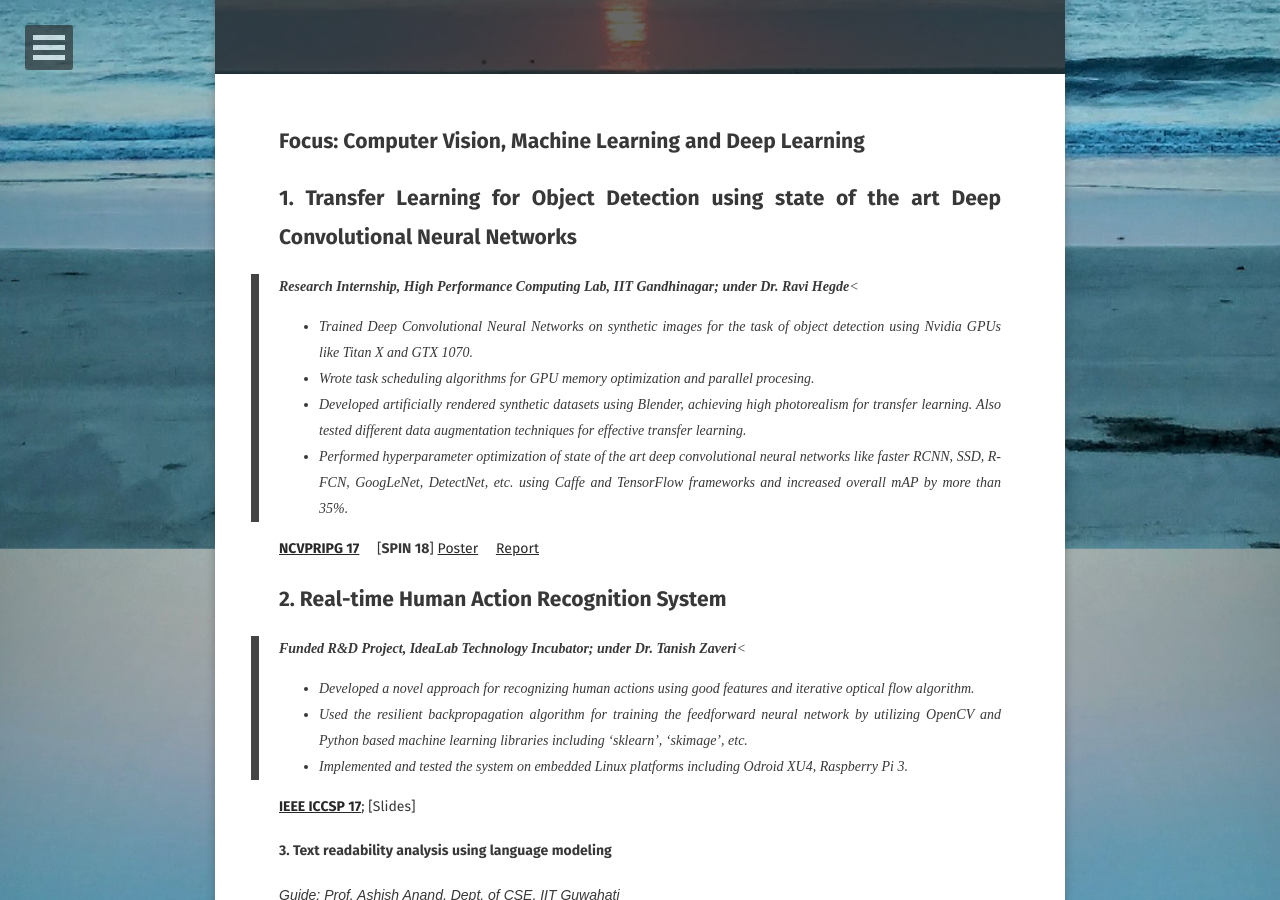
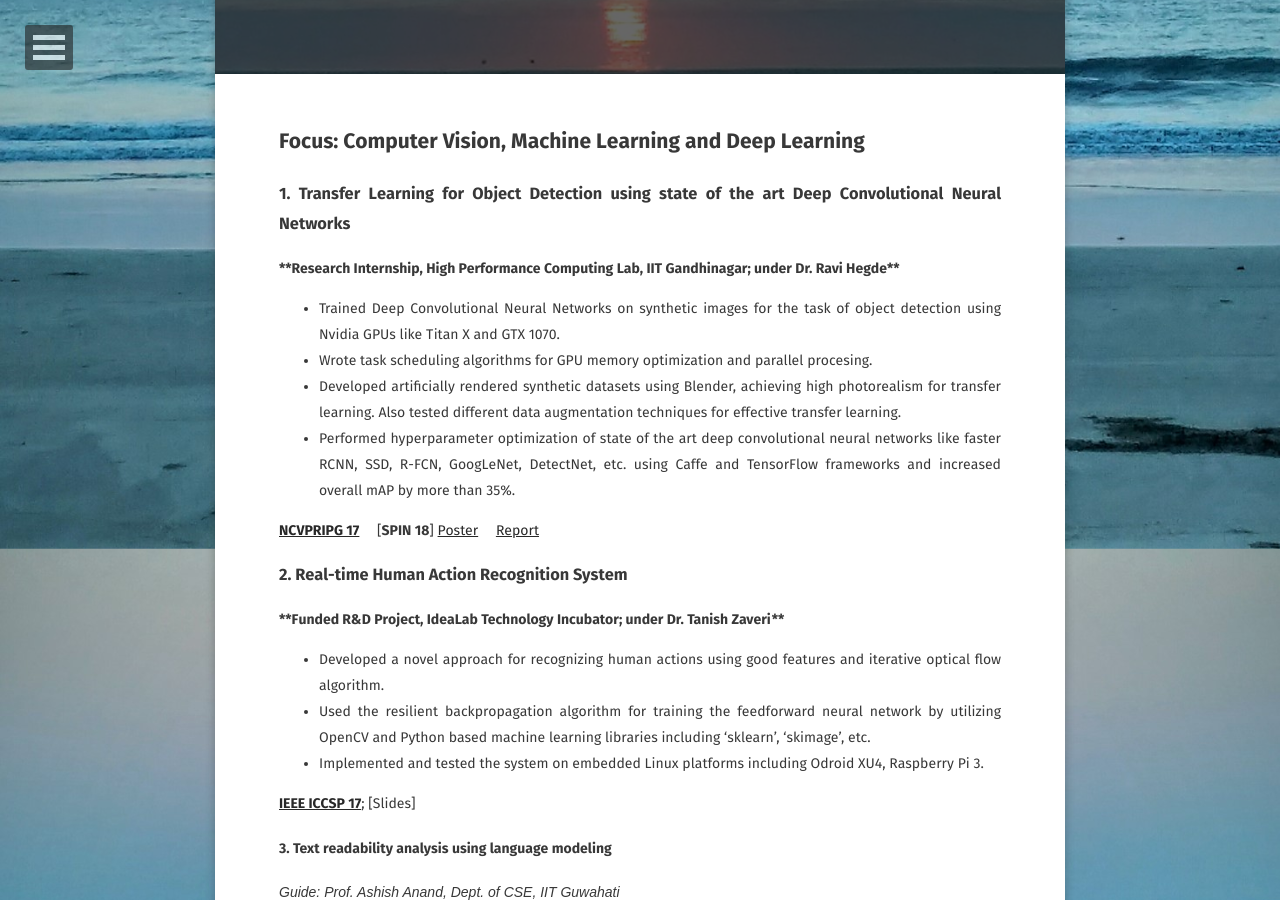
Before and after one commit to jontitalukdar/jontitalukdar.github.io_x, a Jekyll site: the page built from rprojects.md, in a window 1280 px wide and 900 px high, scrolled down 415 px. Built offline with Jekyll 4.4.1, drawn with Linux system fonts in a browser that asks for light colours; some web fonts are replaced; comment, search, counter and statistics services are not loaded.

```diff
--- a/rprojects.md
+++ b/rprojects.md
@@ -6,8 +6,8 @@ feature: https://jontitalukdar.github.io/assets/img/placeholder-big.jpg
 ---
 ## Focus: Computer Vision, Machine Learning and Deep Learning
 
-## 1. Transfer Learning for Object Detection using state of the art Deep Convolutional Neural Networks
->**Research Internship, High Performance Computing Lab, IIT Gandhinagar; under Dr. Ravi Hegde**<
+### 1. Transfer Learning for Object Detection using state of the art Deep Convolutional Neural Networks
+__**Research Internship, High Performance Computing Lab, IIT Gandhinagar; under Dr. Ravi Hegde**__
 * Trained Deep Convolutional Neural Networks on synthetic images for the task of object detection using Nvidia GPUs like Titan X and GTX 1070.
 * Wrote task scheduling algorithms for GPU memory optimization and parallel procesing.
 * Developed artificially rendered synthetic datasets using Blender, achieving high photorealism for transfer learning. Also tested different data augmentation techniques for effective transfer learning.
@@ -18,8 +18,8 @@ feature: https://jontitalukdar.github.io/assets/img/placeholder-big.jpg
 [Poster](assets/conll_poster.pdf)&emsp;
 [Report](https://github.com/desh2608/crnn-relation-classification)
 
-## 2. Real-time Human Action Recognition System
->**Funded R&D Project, IdeaLab Technology Incubator; under Dr. Tanish Zaveri**<
+### 2. Real-time Human Action Recognition System
+__**Funded R&D Project, IdeaLab Technology Incubator; under Dr. Tanish Zaveri**__
 * Developed a novel approach for recognizing human actions using good features and iterative optical flow algorithm.
 * Used the resilient backpropagation algorithm for training the feedforward neural network by utilizing OpenCV and Python based machine learning libraries including ‘sklearn’, ‘skimage’, etc.
 * Implemented and tested the system on embedded Linux platforms including Odroid XU4, Raspberry Pi 3.
```
